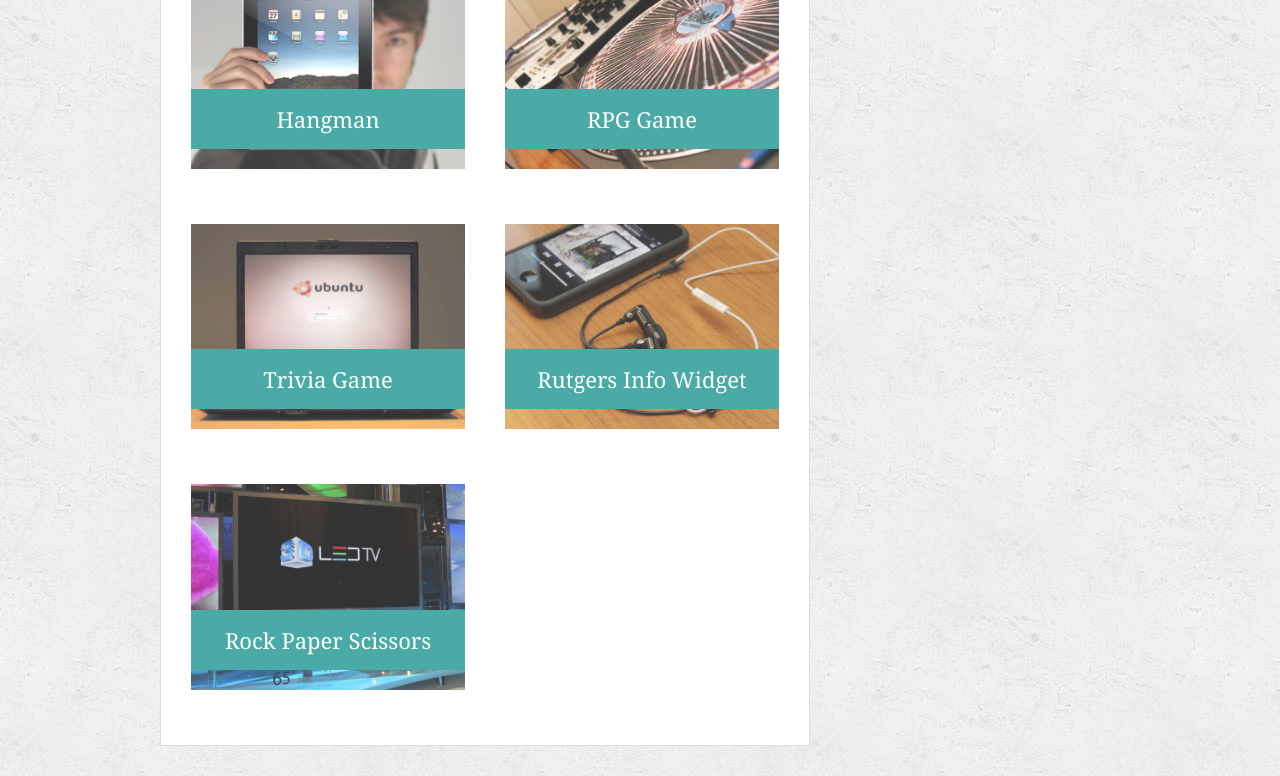
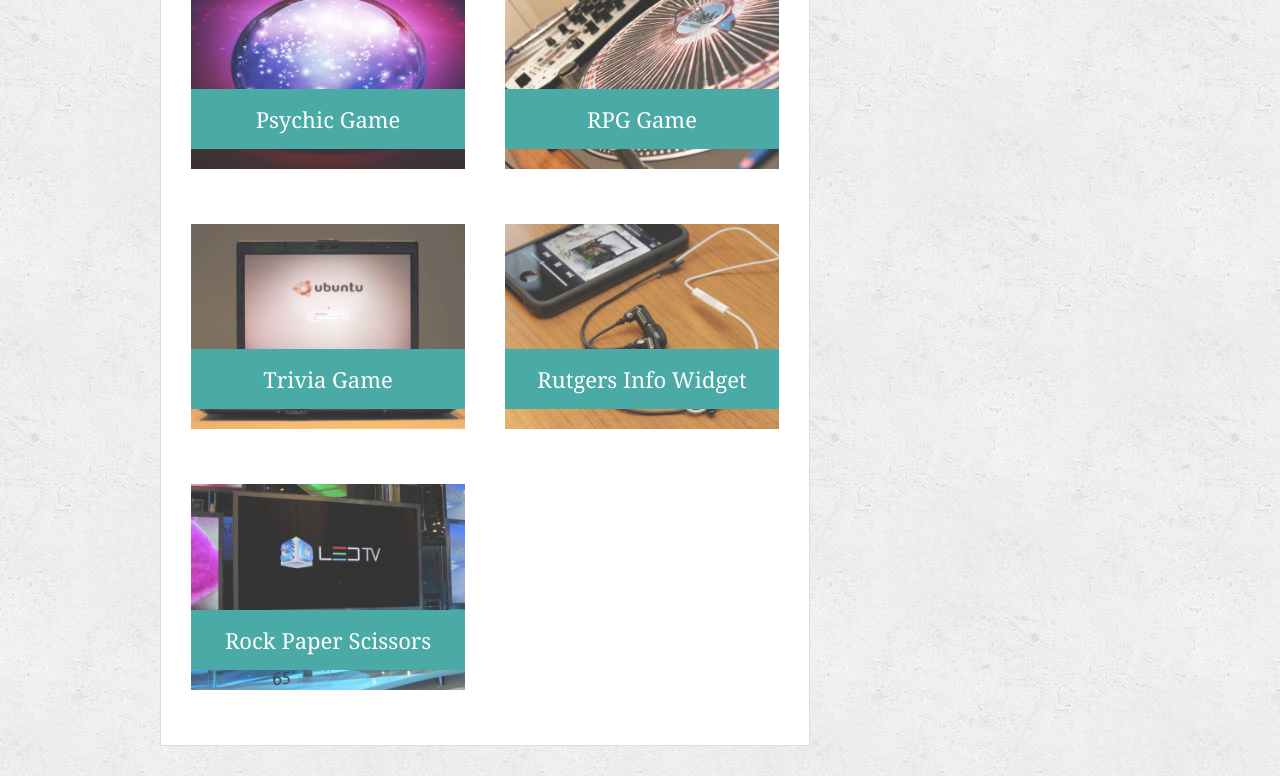
Before and after one commit to khavinlindo/Basic-Portfolio, a plain HTML site: page portfolio.html in a window 1280 px wide. Shown: the part 320-1096 px from the top of the page. Drawn offline with Linux system fonts and the light colour scheme.

Commit message:
Updated profile with psychic game

```diff
--- a/assets/css/style.css
+++ b/assets/css/style.css
@@ -192,6 +192,10 @@ footer {
     font-weight: 300;
 }
 
+#psych {
+    height: 205.5px;
+}
+
 /*contact*/
 
 #contact-form ul {
--- a/portfolio.html
+++ b/portfolio.html
@@ -28,8 +28,8 @@
      <h1>Portfolio</h1>
 
      <div class="work">
-         <img src="assets/images/technics-q-c-640-480-1.jpg" class="auth-image" alt="Hangman">
-         <h3>Hangman</h3>
+         <img src="assets/images/psychic-ball.jpg" class="auth-image" alt="Psychic Game" id="psych">
+         <a href="https://khavinlindo.github.io/Psychic-Game/" target="_blank"><h3>Psychic Game</h3></a>
      </div>
 
      <div class="work">
```
Also changed, not shown: assets/images/psychic-ball.jpg (added).
